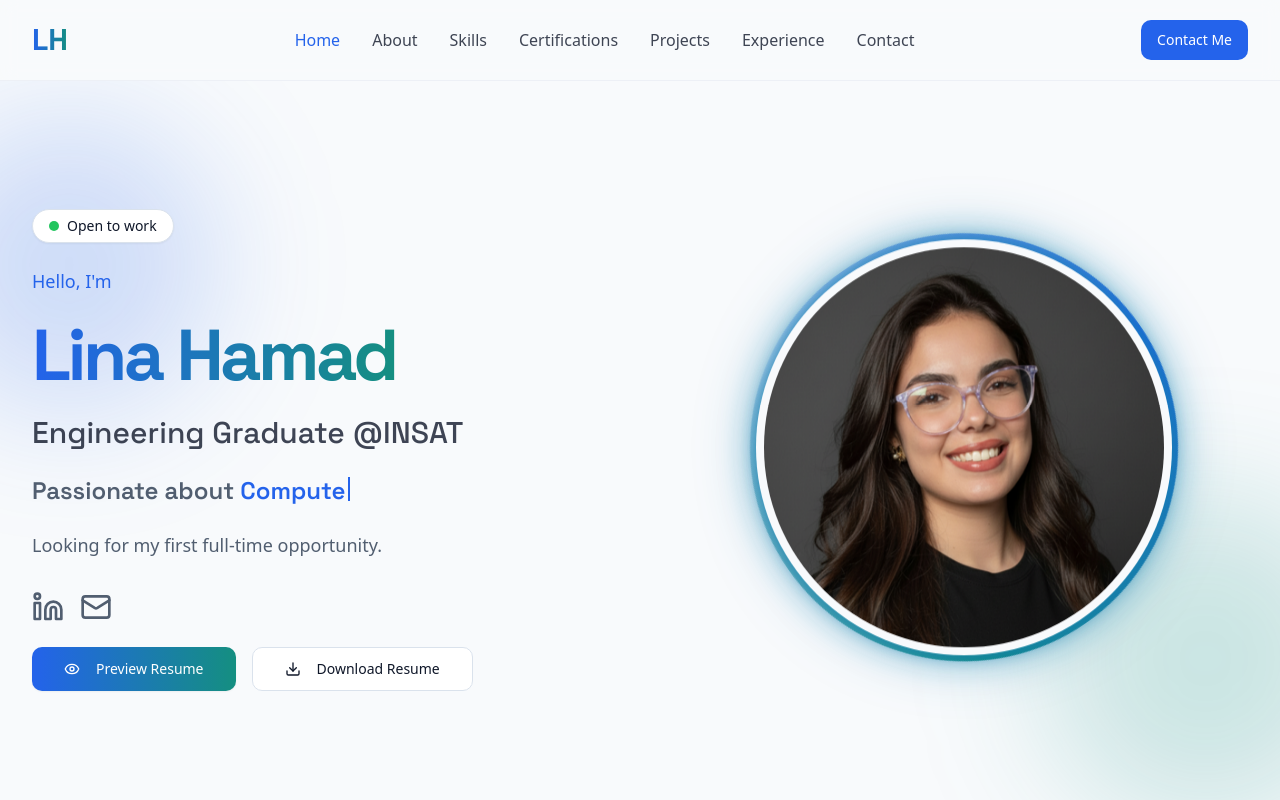
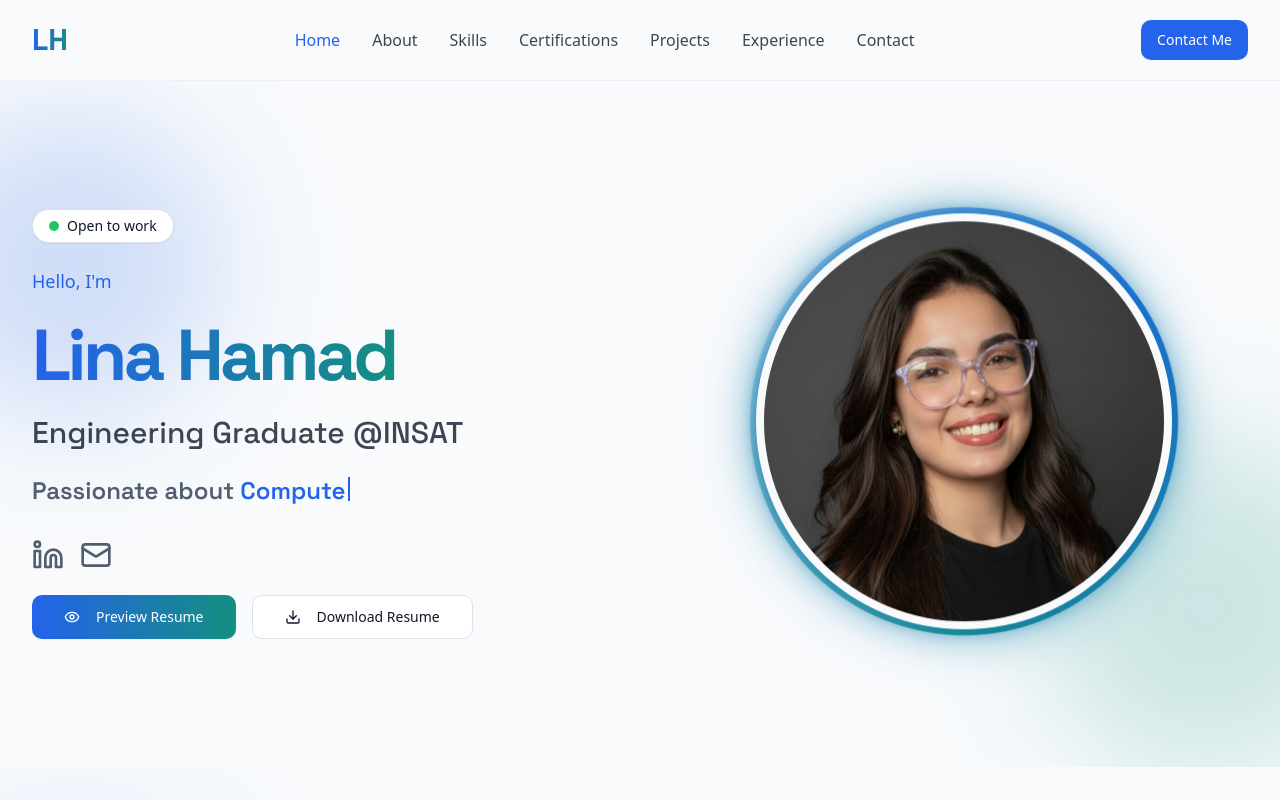
Before and after one commit to Lina-hamad24/portfolio, a Next.js app: page / in a window 1280 px wide. Shown: the top 800 px of the page. Built offline with nearby package versions, Linux system fonts and the light colour scheme.

Commit message:
update next.js

```diff
--- a/src/components/hero-section.tsx
+++ b/src/components/hero-section.tsx
@@ -107,10 +107,6 @@ export default function HeroSection() {
             </span>
           </p>
 
-          <p className="animate-fade-up delay-4 mx-auto max-w-xl text-lg text-muted-foreground md:mx-0">
-            Looking for my first full-time opportunity.
-          </p>
-
           <div className="animate-fade-up delay-4 flex justify-center gap-4 pt-2 md:justify-start">
             <a
               href="https://www.linkedin.com/in/lina-hamad-/"
```
